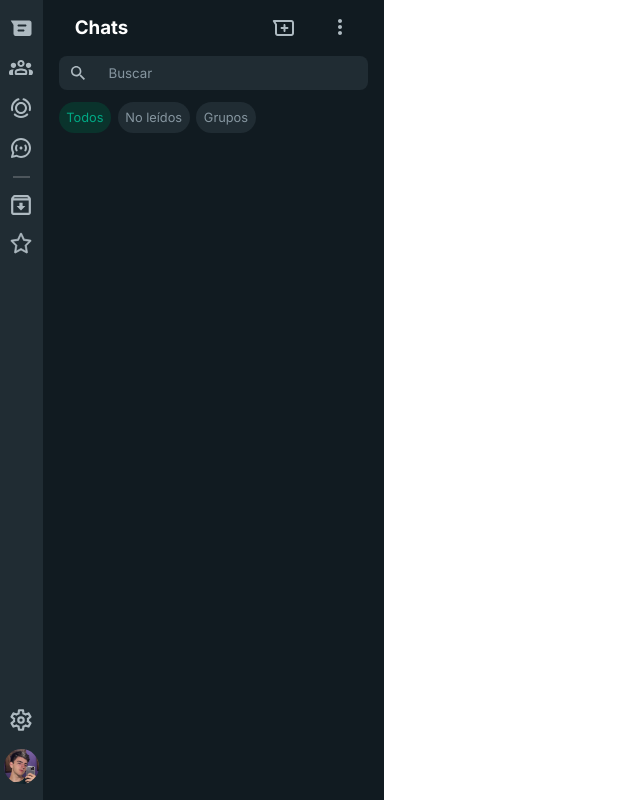
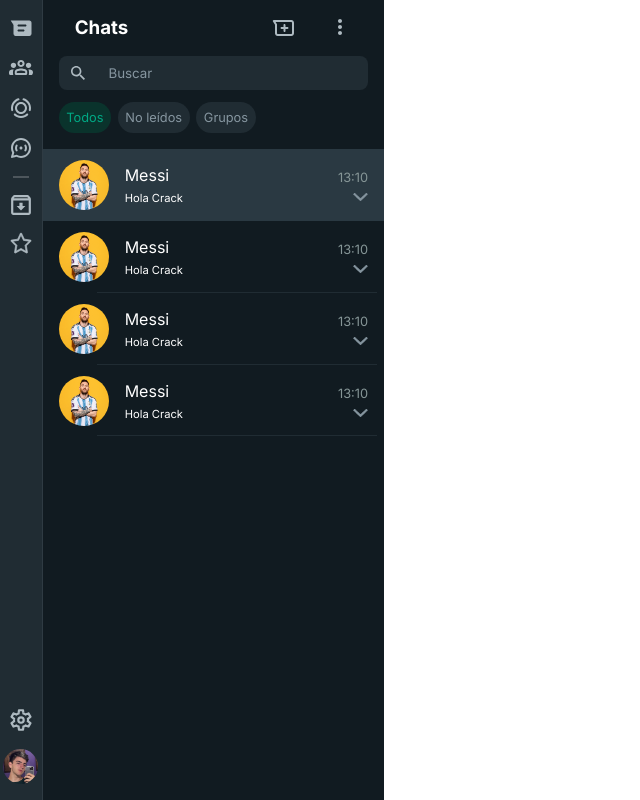
Before and after one commit to GermanKreibohmAcotto/WhatsAppFake, a plain HTML site: page index.html in a window 1280 px wide. Shown: the whole page, without its empty margins (0-640 px from the left). Drawn offline with Linux system fonts and the light colour scheme.

Commit message:
se termino el apartado de chat

```diff
--- a/css/style.css
+++ b/css/style.css
@@ -21,7 +21,7 @@ body {
     display: flex;
     flex-direction: column;
     justify-content: space-between;
-
+    border-right: 0.1em solid #2F3B43;
 }
 
 .navbar li {
@@ -34,11 +34,18 @@ body {
     margin-bottom: 1em;
 }
 
-hr{
+.linea_navbar{
     width: 40%;
     margin: auto;
     border: none;
     border-top: 0.15em solid #4D565C;;
+}
+
+.perfil{
+    display: flex;
+    flex-direction: row;
+    justify-content: center;
+    align-items: center;
 }
 
 .perfil img {
@@ -134,6 +141,71 @@ hr{
     margin-right: 0.5em;
 }
 
+.chats_mensajes_destacado{
+    display: flex;
+    flex-direction: column;
+    background-color: #2A3942;
+    padding-top: 0.7em;
+    padding-bottom: 0.7em;
+}
+
+.chats_mensajes{
+    display: flex;
+    flex-direction: column;
+    padding-top: 0.7em;
+    padding-bottom: 0.7em;
+}
+
+.chats_mensajes:hover{
+    background-color: #202C33;
+}
+
+.chat{
+    display: flex;
+    flex-direction: row;
+    color: white;
+    align-items: center;
+    margin-left: 1em;
+}
+
+.chat_info{
+    width: 100%;
+    margin-left: 1em;
+    margin-right: 1em;
+}
+
+.chat_nombre_hora{
+    display: flex;
+    flex-direction: row;
+    justify-content: space-between;
+}
+
+.hora{
+    font-size: 0.8em;
+    align-self: flex-end;
+    color: #869697;
+}
+
+.chat_mensaje_flecha{
+    display: flex;
+    flex-direction: row;
+    justify-content: space-between;
+}
+
+.chat_mensaje_flecha div:first-child{
+    font-size: 0.7em;
+    align-self: flex-end;
+}
+
+.linea_chat{
+    border: none;
+    border-bottom: 0.1em solid #202C33;
+    width: 82%;
+    margin-left: 16%;
+    margin-right: 3%;
+    margin-top: -0.1em;
+}
+
 .mensajes {
     grid-area: 1 / 3 / 2 / 4;
 }
--- a/index.html
+++ b/index.html
@@ -64,7 +64,7 @@
                             fill="currentColor"></path>
                     </svg>
                 </li>
-                <hr>
+                <hr class="linea_navbar">
                 <li>
                     <svg viewBox="0 0 20 20" height="22" width="22" preserveAspectRatio="xMidYMid meet" class=""
                         fill="none">
@@ -147,18 +147,86 @@
             <div>No leídos</div>
             <div>Grupos</div>
         </div>
-        <div>
-            <div>
-                <div>
-                    <div></div>
-                    <div></div>
+        <div class="chats_mensajes_destacado">
+            <div class="chat">
+                <div class="perfil">
+                    <img src="./img/messi.webp" alt="" width="50em" height="50em">
                 </div>
-                <div>
-                    <div></div>
-                    <div></div>
+                <div class="chat_info">
+                    <div class="chat_nombre_hora">
+                        <div class="nombre">Messi</div>
+                        <div class="hora">13:10</div>
+                    </div>
+                    <div class="chat_mensaje_flecha">
+                        <div>Hola Crack</div>
+                        <div>
+                            <img src="./img/arrow.png" alt="" width="15em">
+                        </div>
+                    </div>
                 </div>
             </div>
         </div>
+        <div class="chats_mensajes">
+            <div class="chat">
+                <div class="perfil">
+                    <img src="./img/messi.webp" alt="" width="50em" height="50em">
+                </div>
+                <div class="chat_info">
+                    <div class="chat_nombre_hora">
+                        <div class="nombre">Messi</div>
+                        <div class="hora">13:10</div>
+                    </div>
+                    <div class="chat_mensaje_flecha">
+                        <div>Hola Crack</div>
+                        <div>
+                            <img src="./img/arrow.png" alt="" width="15em">
+                        </div>
+                    </div>
+                </div>
+            </div>
+        </div>
+        <hr class="linea_chat">
+        <div class="chats_mensajes">
+            <div class="chat">
+                <div class="perfil">
+                    <img src="./img/messi.webp" alt="" width="50em" height="50em">
+                </div>
+                <div class="chat_info">
+                    <div class="chat_nombre_hora">
+                        <div class="nombre">Messi</div>
+                        <div class="hora">13:10</div>
+                    </div>
+                    <div class="chat_mensaje_flecha">
+                        <div>Hola Crack</div>
+                        <div>
+                            <img src="./img/arrow.png" alt="" width="15em">
+                        </div>
+                    </div>
+                </div>
+            </div>
+        </div>
+        <hr class="linea_chat">
+        <div class="chats_mensajes">
+            <div class="chat">
+                <div class="perfil">
+                    <img src="./img/messi.webp" alt="" width="50em" height="50em">
+                </div>
+                <div class="chat_info">
+                    <div class="chat_nombre_hora">
+                        <div class="nombre">Messi</div>
+                        <div class="hora">13:10</div>
+                    </div>
+                    <div class="chat_mensaje_flecha">
+                        <div>Hola Crack</div>
+                        <div>
+                            <img src="./img/arrow.png" alt="" width="15em">
+                        </div>
+                    </div>
+                </div>
+            </div>
+        </div>
+        <hr class="linea_chat">
+
     </nav>
     <!-- Seccion del medio -->
     <!-- Seccion Mensajes -->
```
Also changed, not shown: img/arrow.png (added).
